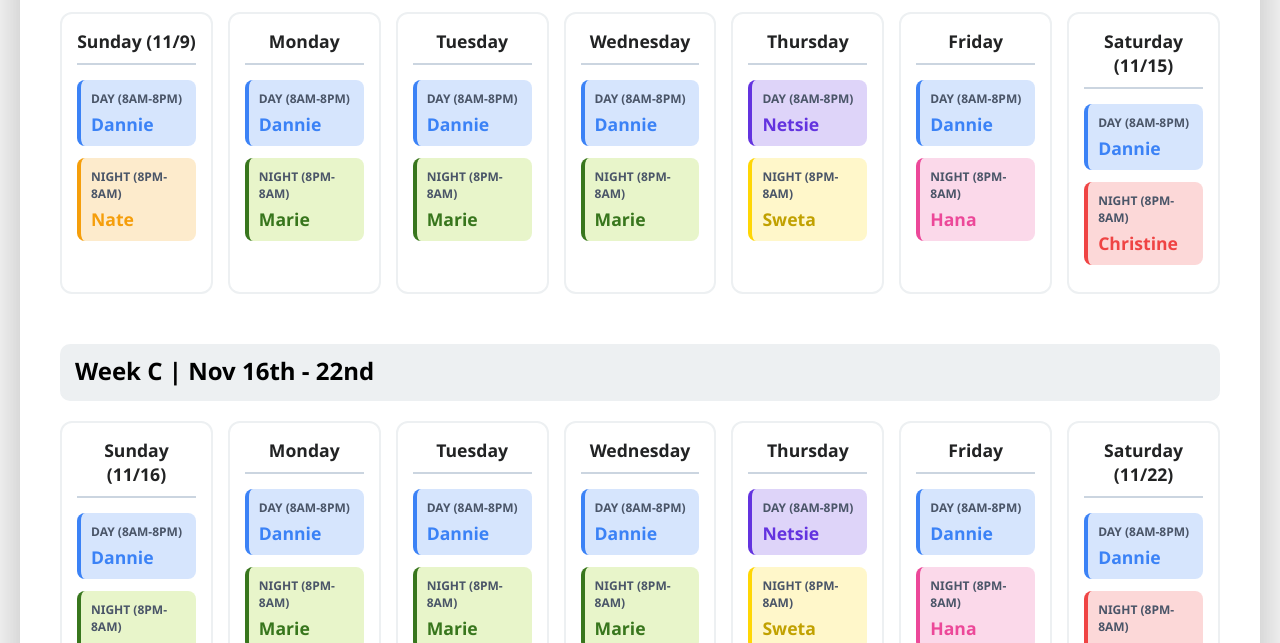
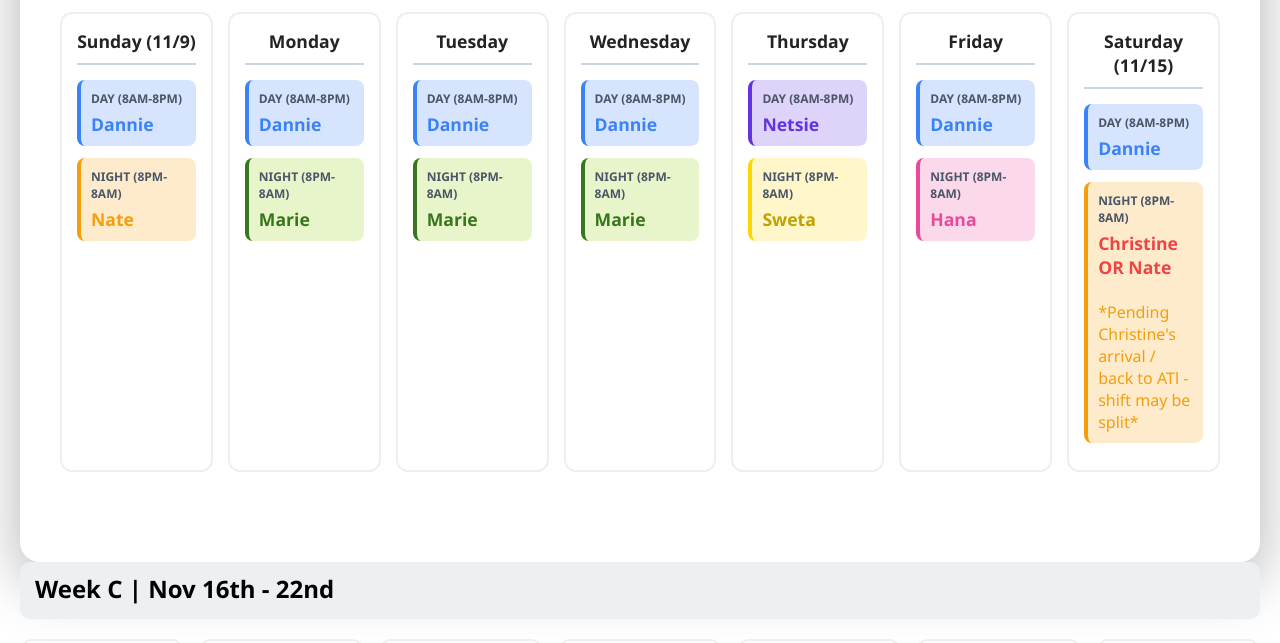
Before and after one commit to rec31918/red, a plain HTML site: page index.html in a window 1280 px wide. Shown: the part 690-1333 px from the top of the page. Drawn offline with Linux system fonts and the light colour scheme.

Commit message:
Add files via upload

```diff
--- a/index.html
+++ b/index.html
@@ -424,9 +424,11 @@
                         <div class="shift-label">Day (8am-8pm)</div>
                         <div class="shift-name color-dannie-font">Dannie</div>
                     </div>
-                    <div class="shift night-shift color-christine">
+                    <div class="shift night-shift color-nate">
                         <div class="shift-label">Night (8pm-8am)</div>
-                        <div class="shift-name color-christine-font">Christine</div>
+                        <div class="shift-name color-christine-font">Christine OR Nate</div>
+                        <br/>
+                            <p>*Pending Christine's arrival / back to ATl - shift may be split*</div>
                     </div>
                 </div>
             </div>
```
